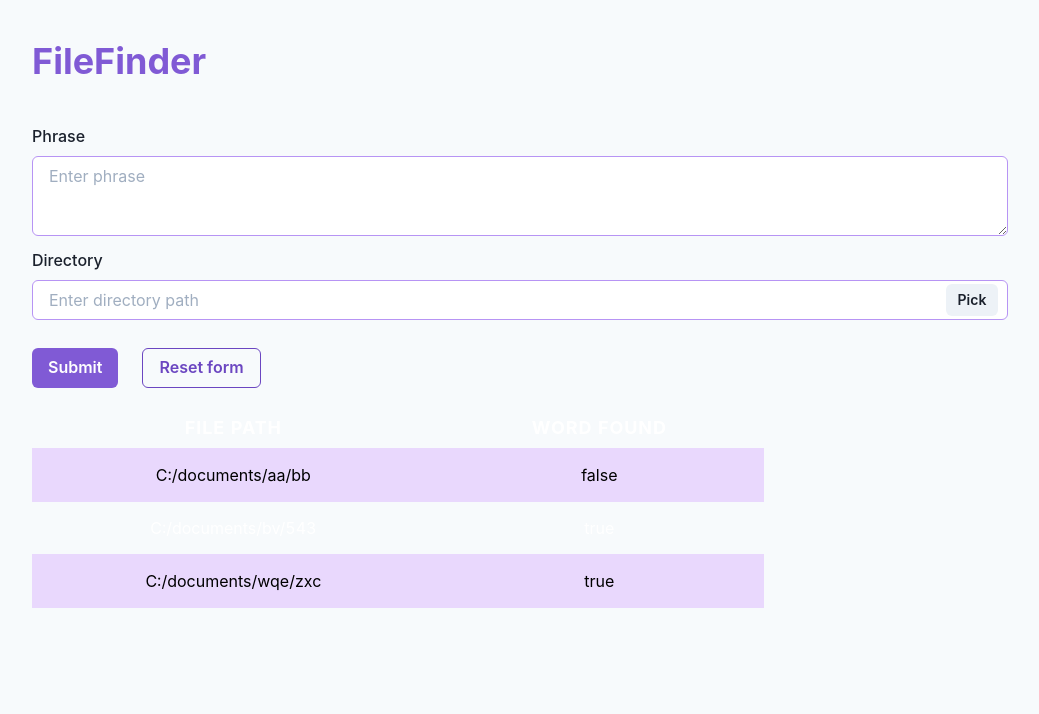
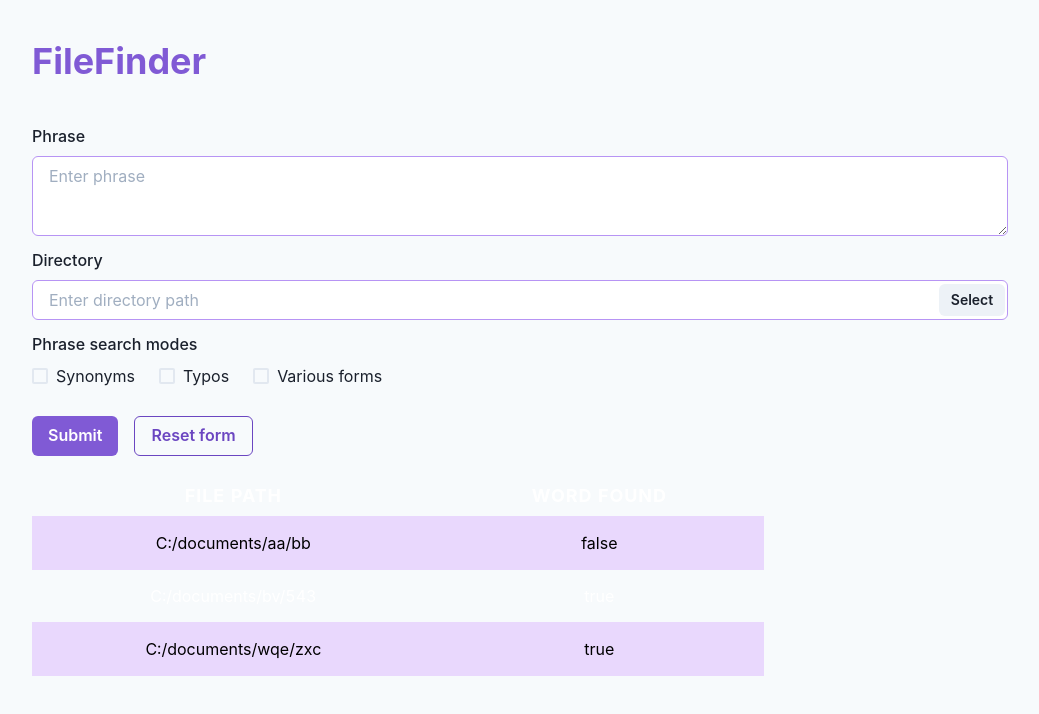
Before and after one commit to kraleppa/agh-tk, a React (Create React App) app in the folder frontend/: page / in a window 1280 px wide. Shown: the top 714 px of the page, without its empty margins (120-1159 px from the left). Built offline with nearby package versions, Linux system fonts and the light colour scheme; no server answers.

Commit message:
Add checkboxes for phrase search modes

```diff
--- a/frontend/src/Components/form/Form.js
+++ b/frontend/src/Components/form/Form.js
@@ -2,6 +2,8 @@ import React from "react";
 import {
   Button,
   ButtonGroup,
+  Checkbox,
+  CheckboxGroup,
   FormControl,
   FormErrorMessage,
   FormLabel,
@@ -19,8 +21,21 @@ const Form = ({ onSubmit }) => {
     reset,
     setValue,
     handleSubmit,
+    watch,
     formState: { errors, isSubmitting },
-  } = useForm();
+  } = useForm({
+    defaultValues: {
+      phrase: "",
+      directory: "",
+      synonyms: false,
+      typos: false,
+      forms: false,
+    },
+  });
+
+  const watchSynonyms = watch("synonyms", false);
+  const watchTypos = watch("typos", false);
+  const watchForms = watch("forms", false);
 
   const handleDirectorySelect = () => {
     window.api.selectFolder().then((result) => {
@@ -74,30 +89,42 @@ const Form = ({ onSubmit }) => {
             </FormErrorMessage>
             <InputRightElement width="4.5rem">
               <Button size="sm" onClick={handleDirectorySelect}>
-                Pick
+                Select
               </Button>
             </InputRightElement>
           </InputGroup>
         </FormControl>
 
-        <ButtonGroup spacing="6">
-          <Button
-            mt={4}
-            colorScheme="purple"
-            isLoading={isSubmitting}
-            type="submit"
-          >
+        <FormControl py={0}>
+          <FormLabel>Phrase search modes</FormLabel>
+          <CheckboxGroup colorScheme="purple">
+            <Stack spacing={[2, 6]} direction={["column", "row"]}>
+              <Checkbox isChecked={watchSynonyms} {...register("synonyms")}>
+                Synonyms
+              </Checkbox>
+              <Checkbox isChecked={watchTypos} {...register("typos")}>
+                Typos
+              </Checkbox>
+              <Checkbox isChecked={watchForms} {...register("forms")}>
+                Various forms
+              </Checkbox>
+            </Stack>
+          </CheckboxGroup>
+        </FormControl>
+
+        <ButtonGroup>
+          <Stack spacing={[2, 4]} mt={4} direction={["column", "row"]}>
+            <Button colorScheme="purple" isLoading={isSubmitting} type="submit">
               Submit
             </Button>
-
             <Button
-            mt={4}
               colorScheme="purple"
               variant="outline"
               onClick={() => reset()}
             >
               Reset form
             </Button>
+          </Stack>
         </ButtonGroup>
       </Stack>
     </form>
```
Lines whose indentation alone changed are shown as unchanged.
